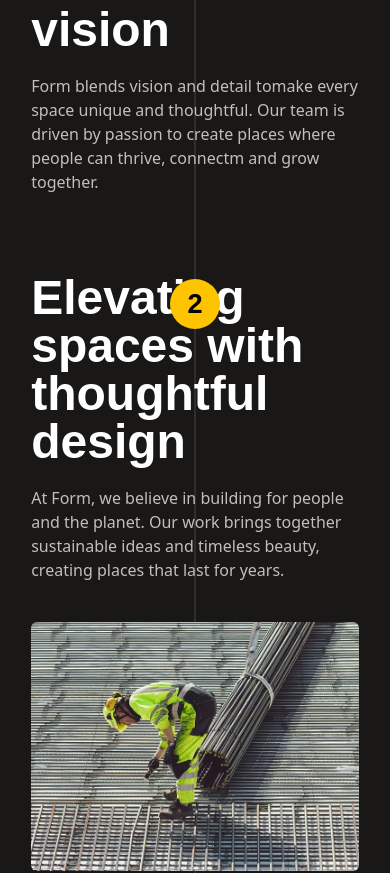
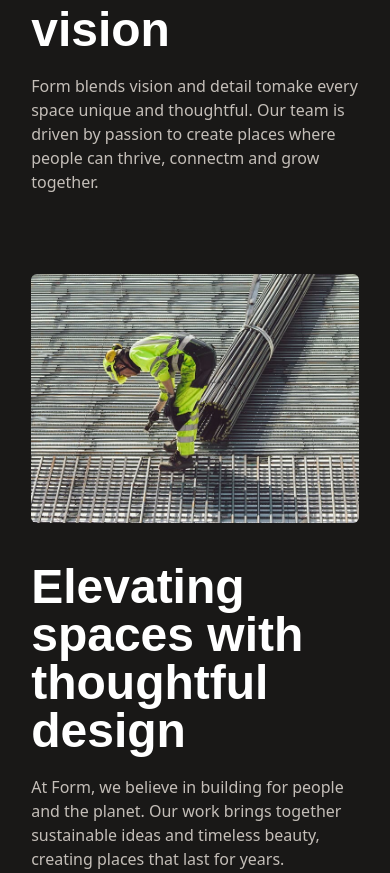
Before and after one commit to Jisap/next16---Interior-Designer, a Next.js app: page /Pages/About in a window 390 px wide. Shown: the part 806-1679 px from the top of the page. Built offline with nearby package versions, Linux system fonts and the light colour scheme; a web font is replaced by a local one.

Commit message:
feat: Introduce global CSS styling and implement the new About page component.

```diff
--- a/app/Pages/About/page.tsx
+++ b/app/Pages/About/page.tsx
@@ -49,7 +49,7 @@ const About = () => {
             </div>
           </div>
 
-          <div className="about-content flex flex-col lg:flex-row gap-10 justify-between items-center w-full mt-20">
+          <div className="about-content flex flex-col-reverse lg:flex-row gap-10 justify-between items-center w-full mt-20">
             <div className="w-full lg:w-1/2 flex">
               <div className="w-full lg:w-[90%]">
                 <h1 className="text-5xl Rethink font-semibold">
--- a/app/globals.css
+++ b/app/globals.css
@@ -131,3 +131,13 @@ body {
 .about-content:nth-child(3):after {
   content: "3";
 }
+
+@media(max-width:991px) {
+
+  .about-content:after,
+  .about-wrap:after {
+    display: none;
+  }
+}
+
+@media(max-width:575px) {}
```
